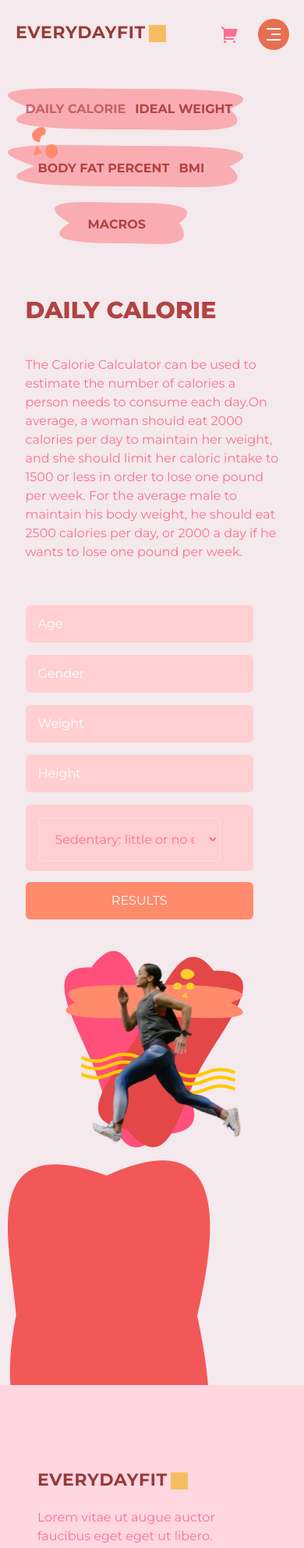
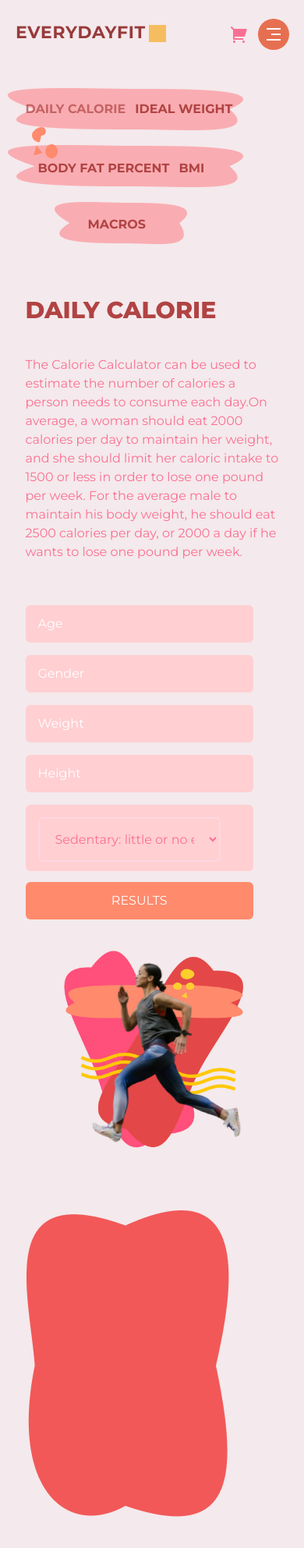
Before and after one commit to gyanendra19/everydayfit, a React (Vite) app: page /calculators in a window 390 px wide. Shown: the top 1985 px of the page at 78% size. Built offline with nearby package versions, Linux system fonts and the light colour scheme.

Commit message:
changed ui

```diff
--- a/src/CalcComponent/CalcResults/index.tsx
+++ b/src/CalcComponent/CalcResults/index.tsx
@@ -63,11 +63,11 @@ function CalcResults({ }: Props) {
     }
 
     return (
-        <section className='md:py-28 w-full mb-10'>
+        <section className='md:py-28 w-full pt-16 md:pt-0 mb-10'>
             <div className='w-5/6 mx-auto'>
                 <div className='relative text-white'>
-                    <div className='before:absolute sm:before:content-resultsBox before:content-mobileResultsBox sm:before:-left-10 before:-left-6 sm:before:-top-20 before:-top-8 before:z-[-1]'>
-                        <div className='md:flex max-h-[300px] mb-48 md:mb-0 md:h-fit overflow-y-scroll '>
+                    <div className='before:absolute sm:before:content-resultsBox before:content-mobileResultsBox   sm:before:-top-20 before:-top-8 before:z-[-1]'>
+                        <div className='md:flex h-[400px] md:h-fit overflow-y-scroll '>
                             {whichCalc === 'idealweight' && resBodyOne('Devine')}
                             {whichCalc === 'idealweight' && resBodyOne('Hamwi')}
                             {whichCalc === 'idealweight' && resBodyOne('Miller')}
--- a/src/components/Home/index.tsx
+++ b/src/components/Home/index.tsx
@@ -12,7 +12,7 @@ function Home({}: Props) {
   return (
     <section
     id='home'
-    className='w-full pt-36'
+    className='w-full md:pt-36 pt-8'
     >
     <motion.div
     onViewportEnter={() => setSelectedPage(Pages.Home)}
--- a/src/components/Services/ourServices.tsx
+++ b/src/components/Services/ourServices.tsx
@@ -11,7 +11,7 @@ function OurServices({head, description}: Props) {
         <div className='before:absolute before:-top-10 before:-left-14 before:content-boxPink before:z-[-1]'>
             <h2 className='text-xl text-header-primary mt-6 font-bold'>{head}</h2>
             <p className='mt-4'>{description}</p>
-            <div className='relative text-white left-40 top-16'>
+            <div className='relative w-[50px] text-white left-40 top-16'>
             <div className='before:absolute before:content-boxRed before:z-[-1] before:-top-6 before:-left-4'>
                 <AnchorLink
                 >Check</AnchorLink>
--- a/src/components/navbar/index.tsx
+++ b/src/components/navbar/index.tsx
@@ -15,15 +15,15 @@ type Props = {}
 function Navbar({ }: Props) {
     const [isToggle, setToggle] = useState(false)
     const [isTopOfPage, setIsTopOfPage] = useState(true)
-    const {setSelectedPage, setCurrentUser} = useGymContext() as gymContextType
+    const { setSelectedPage, setCurrentUser } = useGymContext() as gymContextType
     const [cookies, _, removeCookies] = useCookies(['access_token'])
 
     useEffect(() => {
         const scrollNav = () => {
-            if(window.scrollY === 0){
+            if (window.scrollY === 0) {
                 setIsTopOfPage(true)
                 setSelectedPage(Pages.Home)
-            }else{
+            } else {
                 setIsTopOfPage(false)
             }
         }
@@ -88,12 +88,26 @@ function Navbar({ }: Props) {
                             <div
                                 onClick={() => setToggle(!isToggle)}
                                 className='absolute right-10 top-8'>
-                                <RiCloseCircleLine size = '28'/>
+                                <RiCloseCircleLine size='28' />
                             </div>
                             <Links>Home</Links>
                             <Links>Our Services</Links>
                             <Links>Features</Links>
                             <Links>Contact us</Links>
+                            {
+                                cookies.access_token ?
+                                    <button
+                                        onClick={() => {
+                                            removeCookies('access_token')
+                                            Alert('Logged out')
+                                        }}
+                                        className='rounded-md bg-button-primary text-white hover:opacity-90 py-2 px-8'
+                                    >Logout</button>
+                                    :
+                                    <NavLink
+                                        className='rounded-md bg-button-primary text-white hover:opacity-90 py-2 px-8'
+                                        to='/signup'>Signup</NavLink>
+                            }
                         </div>
                     </div>
                 </div>
--- a/src/shared/NavRight.tsx
+++ b/src/shared/NavRight.tsx
@@ -41,8 +41,8 @@ function NavRight({featureOne, featureTwo, isCheckout}: Props) {
       )
         :
         (
-          <div className='flex gap-6 items-center'>
-            <div className='text-text-primary cursor-pointer'><RiShoppingCart2Fill /></div>
+          <div className='flex gap-3 items-center'>
+            <NavLink to={'/checkout'} className='text-text-primary cursor-pointer'><RiShoppingCart2Fill /></NavLink>
             <div onClick={() => setToggle(!isToggle)}
               className='rounded-full p-2 bg-button-primary'><RiMenu3Line color='white' /></div>
           </div>
```
Lines whose indentation alone changed are shown as unchanged.
